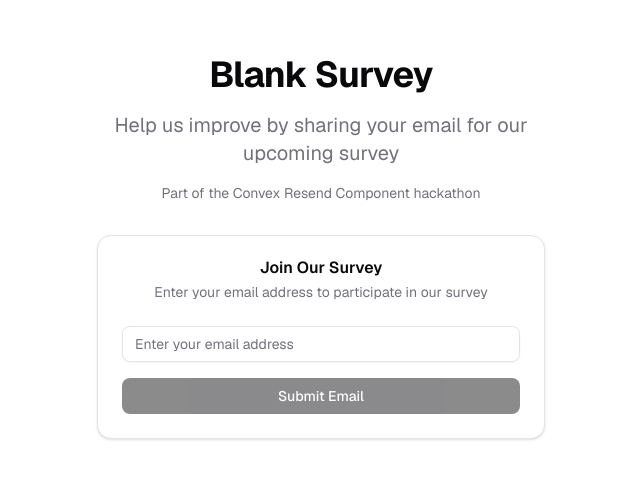
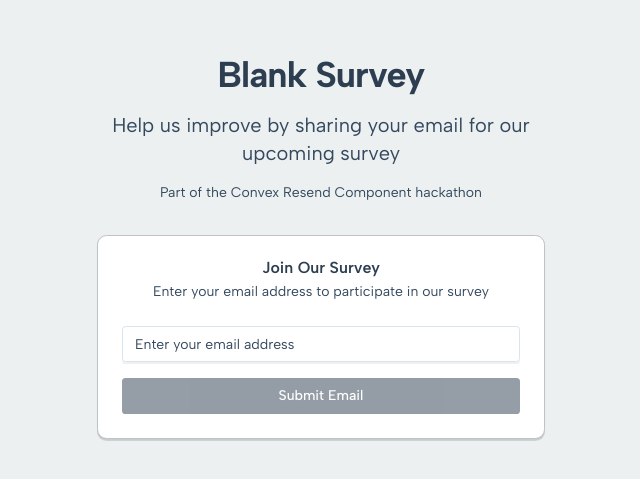
Before and after one commit to BlankDigitalMedia/git-practice, a Next.js app: page / in a window 1280 px wide. Shown: the part 153-632 px from the top of the page, without its empty margins (319-959 px from the left). Built offline with nearby package versions, Linux system fonts and the light colour scheme; no server answers.

Commit message:
added lucide react icon

```diff
--- a/src/app/globals.css
+++ b/src/app/globals.css
@@ -3,113 +3,153 @@
 
 @custom-variant dark (&:is(.dark *));
 
+:root {
+  --background: oklch(0.9524 0.0045 214.3287);
+  --foreground: oklch(0.3564 0.0391 248.9745);
+  --card: oklch(1.0000 0 0);
+  --card-foreground: oklch(0.3564 0.0391 248.9745);
+  --popover: oklch(1.0000 0 0);
+  --popover-foreground: oklch(0.3564 0.0391 248.9745);
+  --primary: oklch(0.3564 0.0391 248.9745);
+  --primary-foreground: oklch(1.0000 0 0);
+  --secondary: oklch(0.9569 0.0118 239.9066);
+  --secondary-foreground: oklch(0.3564 0.0391 248.9745);
+  --muted: oklch(0.9569 0.0118 239.9066);
+  --muted-foreground: oklch(0.3970 0.0444 249.0002);
+  --accent: oklch(0.9148 0.0244 234.4380);
+  --accent-foreground: oklch(0.3564 0.0391 248.9745);
+  --destructive: oklch(0.5433 0.1740 29.6967);
+  --destructive-foreground: oklch(1.0000 0 0);
+  --border: oklch(0.8137 0.0087 236.5895);
+  --input: oklch(0.9148 0.0244 234.4380);
+  --ring: oklch(0.5759 0.1190 242.2817);
+  --chart-1: oklch(0.5759 0.1190 242.2817);
+  --chart-2: oklch(0.6531 0.1347 242.6867);
+  --chart-3: oklch(0.7182 0.1105 239.7840);
+  --chart-4: oklch(0.7846 0.0842 238.4442);
+  --chart-5: oklch(0.8273 0.0494 236.9977);
+  --sidebar: oklch(0.9755 0.0045 258.3245);
+  --sidebar-foreground: oklch(0.3564 0.0391 248.9745);
+  --sidebar-primary: oklch(0.3564 0.0391 248.9745);
+  --sidebar-primary-foreground: oklch(1.0000 0 0);
+  --sidebar-accent: oklch(0.9148 0.0244 234.4380);
+  --sidebar-accent-foreground: oklch(0.3564 0.0391 248.9745);
+  --sidebar-border: oklch(0.8137 0.0087 236.5895);
+  --sidebar-ring: oklch(0.5759 0.1190 242.2817);
+  --font-sans: Albert Sans, ui-sans-serif, sans-serif, system-ui;
+  --font-serif: Georgia, serif;
+  --font-mono: Fira Code, monospace;
+  --radius: 0.35rem;
+  --shadow-2xs: 0px 2px 0px 0px hsl(0 0% 20% / 0.07);
+  --shadow-xs: 0px 2px 0px 0px hsl(0 0% 20% / 0.07);
+  --shadow-sm: 0px 2px 0px 0px hsl(0 0% 20% / 0.15), 0px 1px 2px -1px hsl(0 0% 20% / 0.15);
+  --shadow: 0px 2px 0px 0px hsl(0 0% 20% / 0.15), 0px 1px 2px -1px hsl(0 0% 20% / 0.15);
+  --shadow-md: 0px 2px 0px 0px hsl(0 0% 20% / 0.15), 0px 2px 4px -1px hsl(0 0% 20% / 0.15);
+  --shadow-lg: 0px 2px 0px 0px hsl(0 0% 20% / 0.15), 0px 4px 6px -1px hsl(0 0% 20% / 0.15);
+  --shadow-xl: 0px 2px 0px 0px hsl(0 0% 20% / 0.15), 0px 8px 10px -1px hsl(0 0% 20% / 0.15);
+  --shadow-2xl: 0px 2px 0px 0px hsl(0 0% 20% / 0.38);
+  --tracking-normal: 0em;
+  --spacing: 0.25rem;
+}
+
+.dark {
+  --background: oklch(0.2708 0.0265 246.6070);
+  --foreground: oklch(0.9524 0.0045 214.3287);
+  --card: oklch(0.2985 0.0303 246.9959);
+  --card-foreground: oklch(0.9524 0.0045 214.3287);
+  --popover: oklch(0.2985 0.0303 246.9959);
+  --popover-foreground: oklch(0.9524 0.0045 214.3287);
+  --primary: oklch(0.8273 0.0494 236.9977);
+  --primary-foreground: oklch(0.2708 0.0265 246.6070);
+  --secondary: oklch(0.3564 0.0391 248.9745);
+  --secondary-foreground: oklch(0.9524 0.0045 214.3287);
+  --muted: oklch(0.3564 0.0391 248.9745);
+  --muted-foreground: oklch(0.8137 0.0087 236.5895);
+  --accent: oklch(0.3970 0.0444 249.0002);
+  --accent-foreground: oklch(0.9524 0.0045 214.3287);
+  --destructive: oklch(0.6307 0.1940 29.4415);
+  --destructive-foreground: oklch(0.2708 0.0265 246.6070);
+  --border: oklch(0.4314 0.0476 245.7576);
+  --input: oklch(0.3564 0.0391 248.9745);
+  --ring: oklch(0.6531 0.1347 242.6867);
+  --chart-1: oklch(0.6531 0.1347 242.6867);
+  --chart-2: oklch(0.7182 0.1105 239.7840);
+  --chart-3: oklch(0.7846 0.0842 238.4442);
+  --chart-4: oklch(0.8273 0.0494 236.9977);
+  --chart-5: oklch(0.9148 0.0244 234.4380);
+  --sidebar: oklch(0.2985 0.0303 246.9959);
+  --sidebar-foreground: oklch(0.9524 0.0045 214.3287);
+  --sidebar-primary: oklch(0.8273 0.0494 236.9977);
+  --sidebar-primary-foreground: oklch(0.2708 0.0265 246.6070);
+  --sidebar-accent: oklch(0.3970 0.0444 249.0002);
+  --sidebar-accent-foreground: oklch(0.9524 0.0045 214.3287);
+  --sidebar-border: oklch(0.4314 0.0476 245.7576);
+  --sidebar-ring: oklch(0.6531 0.1347 242.6867);
+  --font-sans: Albert Sans, ui-sans-serif, sans-serif, system-ui;
+  --font-serif: Georgia, serif;
+  --font-mono: Fira Code, monospace;
+  --radius: 0.35rem;
+  --shadow-2xs: 0px 2px 0px 0px hsl(0 0% 20% / 0.07);
+  --shadow-xs: 0px 2px 0px 0px hsl(0 0% 20% / 0.07);
+  --shadow-sm: 0px 2px 0px 0px hsl(0 0% 20% / 0.15), 0px 1px 2px -1px hsl(0 0% 20% / 0.15);
+  --shadow: 0px 2px 0px 0px hsl(0 0% 20% / 0.15), 0px 1px 2px -1px hsl(0 0% 20% / 0.15);
+  --shadow-md: 0px 2px 0px 0px hsl(0 0% 20% / 0.15), 0px 2px 4px -1px hsl(0 0% 20% / 0.15);
+  --shadow-lg: 0px 2px 0px 0px hsl(0 0% 20% / 0.15), 0px 4px 6px -1px hsl(0 0% 20% / 0.15);
+  --shadow-xl: 0px 2px 0px 0px hsl(0 0% 20% / 0.15), 0px 8px 10px -1px hsl(0 0% 20% / 0.15);
+  --shadow-2xl: 0px 2px 0px 0px hsl(0 0% 20% / 0.38);
+}
+
 @theme inline {
   --color-background: var(--background);
   --color-foreground: var(--foreground);
-  --font-sans: var(--font-geist-sans);
-  --font-mono: var(--font-geist-mono);
+  --color-card: var(--card);
+  --color-card-foreground: var(--card-foreground);
+  --color-popover: var(--popover);
+  --color-popover-foreground: var(--popover-foreground);
+  --color-primary: var(--primary);
+  --color-primary-foreground: var(--primary-foreground);
+  --color-secondary: var(--secondary);
+  --color-secondary-foreground: var(--secondary-foreground);
+  --color-muted: var(--muted);
+  --color-muted-foreground: var(--muted-foreground);
+  --color-accent: var(--accent);
+  --color-accent-foreground: var(--accent-foreground);
+  --color-destructive: var(--destructive);
+  --color-destructive-foreground: var(--destructive-foreground);
+  --color-border: var(--border);
+  --color-input: var(--input);
+  --color-ring: var(--ring);
+  --color-chart-1: var(--chart-1);
+  --color-chart-2: var(--chart-2);
+  --color-chart-3: var(--chart-3);
+  --color-chart-4: var(--chart-4);
+  --color-chart-5: var(--chart-5);
+  --color-sidebar: var(--sidebar);
+  --color-sidebar-foreground: var(--sidebar-foreground);
+  --color-sidebar-primary: var(--sidebar-primary);
+  --color-sidebar-primary-foreground: var(--sidebar-primary-foreground);
+  --color-sidebar-accent: var(--sidebar-accent);
+  --color-sidebar-accent-foreground: var(--sidebar-accent-foreground);
+  --color-sidebar-border: var(--sidebar-border);
   --color-sidebar-ring: var(--sidebar-ring);
-  --color-sidebar-border: var(--sidebar-border);
-  --color-sidebar-accent-foreground: var(--sidebar-accent-foreground);
-  --color-sidebar-accent: var(--sidebar-accent);
-  --color-sidebar-primary-foreground: var(--sidebar-primary-foreground);
-  --color-sidebar-primary: var(--sidebar-primary);
-  --color-sidebar-foreground: var(--sidebar-foreground);
-  --color-sidebar: var(--sidebar);
-  --color-chart-5: var(--chart-5);
-  --color-chart-4: var(--chart-4);
-  --color-chart-3: var(--chart-3);
-  --color-chart-2: var(--chart-2);
-  --color-chart-1: var(--chart-1);
-  --color-ring: var(--ring);
-  --color-input: var(--input);
-  --color-border: var(--border);
-  --color-destructive: var(--destructive);
-  --color-accent-foreground: var(--accent-foreground);
-  --color-accent: var(--accent);
-  --color-muted-foreground: var(--muted-foreground);
-  --color-muted: var(--muted);
-  --color-secondary-foreground: var(--secondary-foreground);
-  --color-secondary: var(--secondary);
-  --color-primary-foreground: var(--primary-foreground);
-  --color-primary: var(--primary);
-  --color-popover-foreground: var(--popover-foreground);
-  --color-popover: var(--popover);
-  --color-card-foreground: var(--card-foreground);
-  --color-card: var(--card);
+
+  --font-sans: var(--font-sans);
+  --font-mono: var(--font-mono);
+  --font-serif: var(--font-serif);
+
   --radius-sm: calc(var(--radius) - 4px);
   --radius-md: calc(var(--radius) - 2px);
   --radius-lg: var(--radius);
   --radius-xl: calc(var(--radius) + 4px);
-}
 
-:root {
-  --radius: 0.625rem;
-  --background: oklch(1 0 0);
-  --foreground: oklch(0.141 0.005 285.823);
-  --card: oklch(1 0 0);
-  --card-foreground: oklch(0.141 0.005 285.823);
-  --popover: oklch(1 0 0);
-  --popover-foreground: oklch(0.141 0.005 285.823);
-  --primary: oklch(0.21 0.006 285.885);
-  --primary-foreground: oklch(0.985 0 0);
-  --secondary: oklch(0.967 0.001 286.375);
-  --secondary-foreground: oklch(0.21 0.006 285.885);
-  --muted: oklch(0.967 0.001 286.375);
-  --muted-foreground: oklch(0.552 0.016 285.938);
-  --accent: oklch(0.967 0.001 286.375);
-  --accent-foreground: oklch(0.21 0.006 285.885);
-  --destructive: oklch(0.577 0.245 27.325);
-  --border: oklch(0.92 0.004 286.32);
-  --input: oklch(0.92 0.004 286.32);
-  --ring: oklch(0.705 0.015 286.067);
-  --chart-1: oklch(0.646 0.222 41.116);
-  --chart-2: oklch(0.6 0.118 184.704);
-  --chart-3: oklch(0.398 0.07 227.392);
-  --chart-4: oklch(0.828 0.189 84.429);
-  --chart-5: oklch(0.769 0.188 70.08);
-  --sidebar: oklch(0.985 0 0);
-  --sidebar-foreground: oklch(0.141 0.005 285.823);
-  --sidebar-primary: oklch(0.21 0.006 285.885);
-  --sidebar-primary-foreground: oklch(0.985 0 0);
-  --sidebar-accent: oklch(0.967 0.001 286.375);
-  --sidebar-accent-foreground: oklch(0.21 0.006 285.885);
-  --sidebar-border: oklch(0.92 0.004 286.32);
-  --sidebar-ring: oklch(0.705 0.015 286.067);
-}
-
-.dark {
-  --background: oklch(0.141 0.005 285.823);
-  --foreground: oklch(0.985 0 0);
-  --card: oklch(0.21 0.006 285.885);
-  --card-foreground: oklch(0.985 0 0);
-  --popover: oklch(0.21 0.006 285.885);
-  --popover-foreground: oklch(0.985 0 0);
-  --primary: oklch(0.92 0.004 286.32);
-  --primary-foreground: oklch(0.21 0.006 285.885);
-  --secondary: oklch(0.274 0.006 286.033);
-  --secondary-foreground: oklch(0.985 0 0);
-  --muted: oklch(0.274 0.006 286.033);
-  --muted-foreground: oklch(0.705 0.015 286.067);
-  --accent: oklch(0.274 0.006 286.033);
-  --accent-foreground: oklch(0.985 0 0);
-  --destructive: oklch(0.704 0.191 22.216);
-  --border: oklch(1 0 0 / 10%);
-  --input: oklch(1 0 0 / 15%);
-  --ring: oklch(0.552 0.016 285.938);
-  --chart-1: oklch(0.488 0.243 264.376);
-  --chart-2: oklch(0.696 0.17 162.48);
-  --chart-3: oklch(0.769 0.188 70.08);
-  --chart-4: oklch(0.627 0.265 303.9);
-  --chart-5: oklch(0.645 0.246 16.439);
-  --sidebar: oklch(0.21 0.006 285.885);
-  --sidebar-foreground: oklch(0.985 0 0);
-  --sidebar-primary: oklch(0.488 0.243 264.376);
-  --sidebar-primary-foreground: oklch(0.985 0 0);
-  --sidebar-accent: oklch(0.274 0.006 286.033);
-  --sidebar-accent-foreground: oklch(0.985 0 0);
-  --sidebar-border: oklch(1 0 0 / 10%);
-  --sidebar-ring: oklch(0.552 0.016 285.938);
+  --shadow-2xs: var(--shadow-2xs);
+  --shadow-xs: var(--shadow-xs);
+  --shadow-sm: var(--shadow-sm);
+  --shadow: var(--shadow);
+  --shadow-md: var(--shadow-md);
+  --shadow-lg: var(--shadow-lg);
+  --shadow-xl: var(--shadow-xl);
+  --shadow-2xl: var(--shadow-2xl);
 }
 
 @layer base {
--- a/src/app/layout.tsx
+++ b/src/app/layout.tsx
@@ -1,21 +1,30 @@
 import type { Metadata } from "next";
-import { Geist, Geist_Mono } from "next/font/google";
+import { Albert_Sans, Fira_Code } from "next/font/google";
 import "./globals.css";
 import { ConvexClientProvider } from "./ConvexClientProvider";
 
-const geistSans = Geist({
-  variable: "--font-geist-sans",
+const albertSans = Albert_Sans({
+  variable: "--font-albert-sans",
   subsets: ["latin"],
 });
 
-const geistMono = Geist_Mono({
-  variable: "--font-geist-mono",
+const firaCode = Fira_Code({
+  variable: "--font-fira-code",
   subsets: ["latin"],
 });
 
 export const metadata: Metadata = {
   title: "Blank Survey - Email Collection",
   description: "Help us improve by sharing your email for our upcoming survey",
+  icons: {
+    icon: [
+      { url: '/icon.svg', type: 'image/svg+xml' },
+      { url: '/favicon.ico', sizes: '32x32', type: 'image/x-icon' }
+    ],
+    apple: [
+      { url: '/apple-icon.svg', sizes: '180x180', type: 'image/svg+xml' }
+    ]
+  }
 };
 
 export default function RootLayout({
@@ -26,7 +35,7 @@ export default function RootLayout({
   return (
     <html lang="en">
       <body
-        className={`${geistSans.variable} ${geistMono.variable} antialiased`}
+        className={`${albertSans.variable} ${firaCode.variable} font-sans antialiased`}
       >
         <ConvexClientProvider>
           {children}
--- a/src/app/page.tsx
+++ b/src/app/page.tsx
@@ -7,6 +7,7 @@ import { api } from "../../convex/_generated/api";
 import { Button } from "@/components/ui/button";
 import { Input } from "@/components/ui/input";
 import { Card, CardHeader, CardTitle, CardDescription, CardContent } from "@/components/ui/card";
+import { HeartHandshake } from "lucide-react";
 
 export default function Home() {
   const [email, setEmail] = useState("");
@@ -15,7 +16,6 @@ export default function Home() {
   const [error, setError] = useState("");
 
   const submitEmail = useMutation(api.emails.submitEmail);
-  const submissionCount = useQuery(api.emails.getSubmissionCount);
 
   const handleSubmit = async (e: React.FormEvent) => {
     e.preventDefault();
@@ -50,7 +50,7 @@ export default function Home() {
   };
 
   return (
-    <div className="font-sans grid grid-rows-[20px_1fr_20px] items-center justify-items-center min-h-screen p-8 pb-20 gap-16 sm:p-20">
+    <div className="grid grid-rows-[20px_1fr_20px] items-center justify-items-center min-h-screen p-8 pb-20 gap-16 sm:p-20">
       <main className="flex flex-col gap-8 row-start-2 items-center justify-center max-w-md w-full">
         <div className="text-center space-y-4">
           <h1 className="text-4xl font-bold tracking-tight">Blank Survey</h1>
@@ -60,11 +60,6 @@ export default function Home() {
           <p className="text-sm text-muted-foreground">
             Part of the Convex Resend Component hackathon
           </p>
-          {submissionCount !== undefined && (
-            <p className="text-sm text-muted-foreground/80">
-              {submissionCount} {submissionCount === 1 ? 'person has' : 'people have'} joined so far
-            </p>
-          )}
         </div>
 
         <Card className="w-full">
@@ -83,7 +78,7 @@ export default function Home() {
             {isSubmitted ? (
               <div className="space-y-4">
                 <div className="text-center py-8">
-                  <div className="text-6xl mb-4">✨</div>
+                  <HeartHandshake className="w-16 h-16 mx-auto mb-4 text-green-600 dark:text-green-400" />
                   <p className="text-lg font-medium text-green-600 dark:text-green-400">
                     Thank you for your help!
                   </p>
```
Also changed, not shown: src/app/apple-icon.svg (added), src/app/icon.svg (added).
